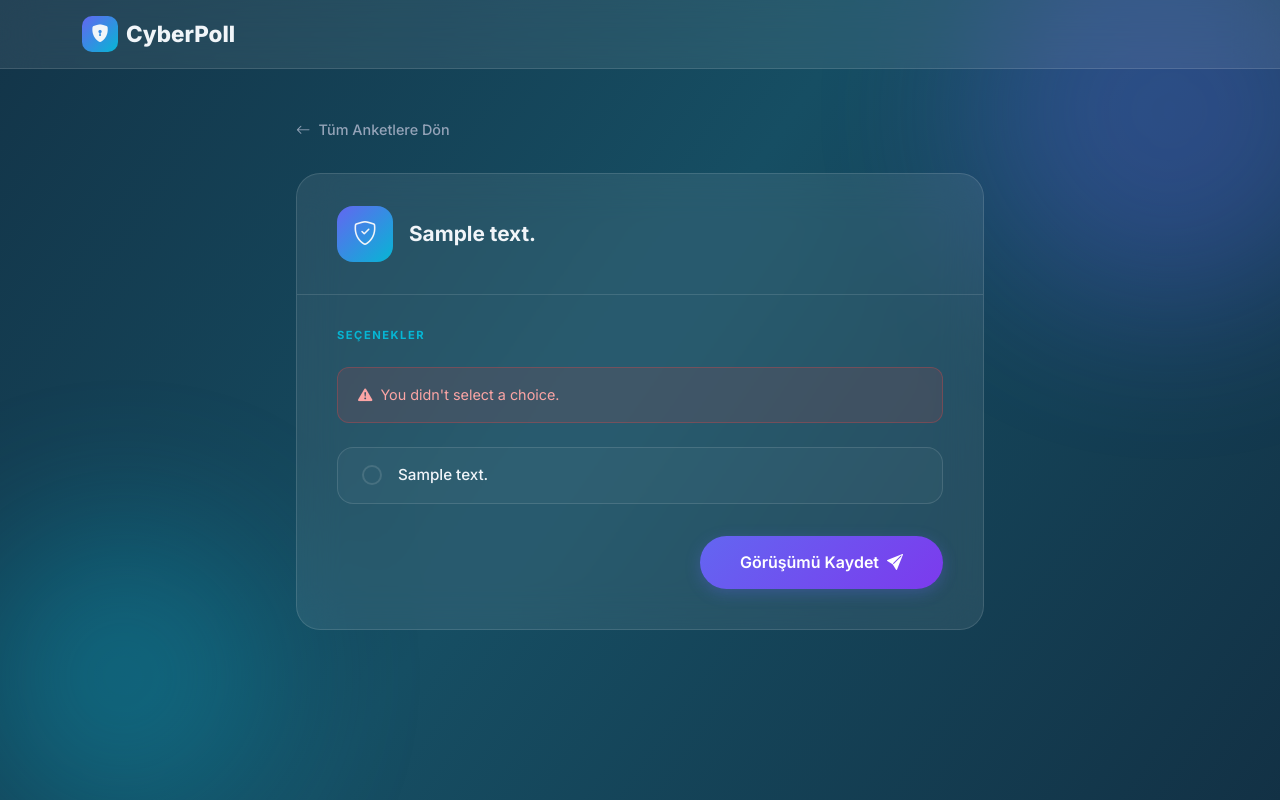
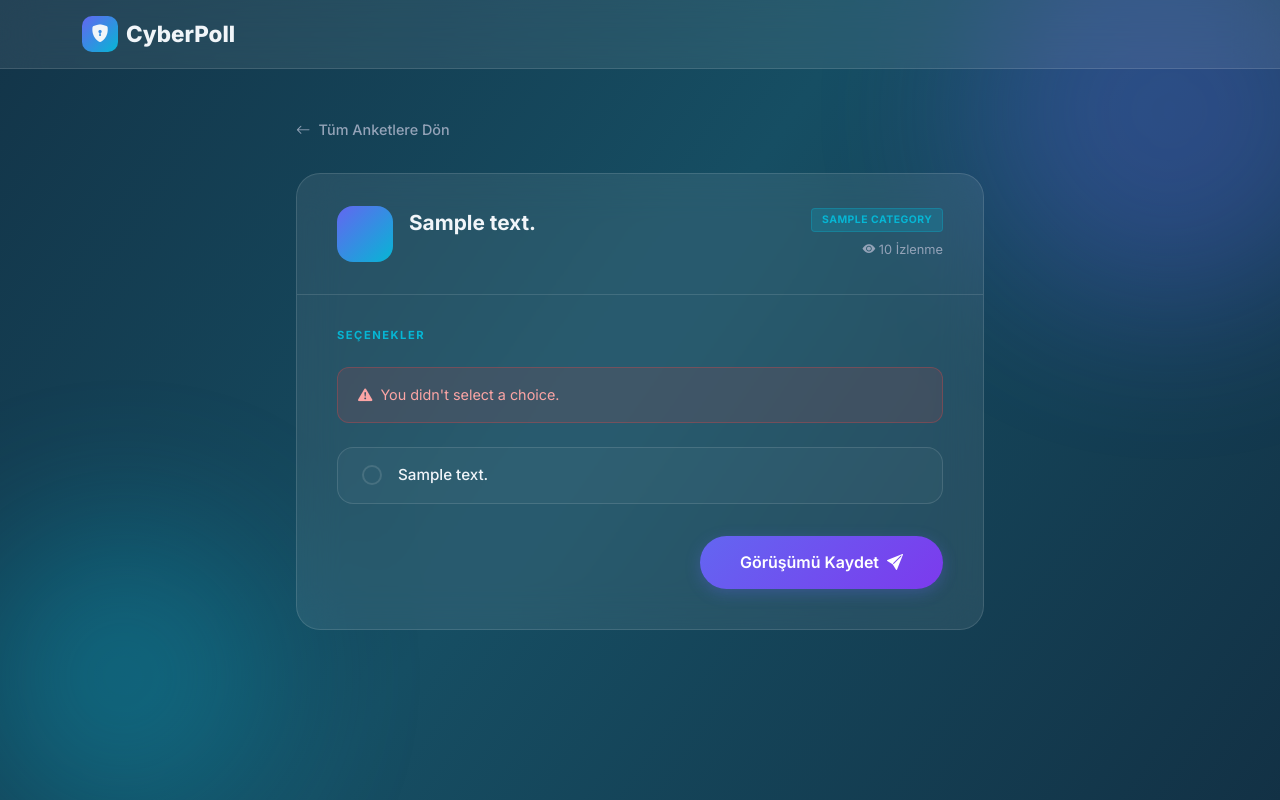
Before and after one commit to 0aliakbas0/Web_Programlama_II_-_Ali_Akbas_Django, a Django app: page /polls/1/vote/ in a window 1280 px wide. Run offline with Django 5.2, Linux system fonts and the light colour scheme; tables that the repository leaves empty hold one stand-in row (values such as "Sample post").

Commit message:
style: update index and detail templates to display category and view counts

```diff
--- a/polls/static/polls/cyber_theme.css
+++ b/polls/static/polls/cyber_theme.css
@@ -408,6 +408,39 @@ body {
     transition: transform 0.3s ease;
 }
 
+/* New: Badges & Tags */
+.card-badges {
+    display: flex;
+    gap: 0.5rem;
+    margin-bottom: 0.75rem;
+    position: relative;
+    z-index: 1;
+}
+
+.badge-category {
+    font-size: 0.65rem;
+    font-weight: 700;
+    text-transform: uppercase;
+    letter-spacing: 0.5px;
+    padding: 0.2rem 0.6rem;
+    border-radius: 4px;
+    background: rgba(6, 182, 212, 0.2);
+    color: var(--accent);
+    border: 1px solid rgba(6, 182, 212, 0.3);
+}
+
+.badge-trending {
+    font-size: 0.65rem;
+    font-weight: 700;
+    text-transform: uppercase;
+    letter-spacing: 0.5px;
+    padding: 0.2rem 0.6rem;
+    border-radius: 4px;
+    background: rgba(239, 68, 68, 0.2);
+    color: #fca5a5;
+    border: 1px solid rgba(239, 68, 68, 0.3);
+}
+
 /* ==========================================================================
    Base Structure (Detail & Results)
    ========================================================================== */
--- a/polls/templates/polls/detail.html
+++ b/polls/templates/polls/detail.html
@@ -33,8 +33,26 @@
 
             <div class="question-card">
                 <div class="question-header">
-                    <div class="q-icon"><i class="bi bi-shield-check"></i></div>
-                    <h1>{{ question.question_text }}</h1>
+                    <div class="q-icon">
+                        {% if question.category %}
+                            <i class="bi {{ question.category.icon }}"></i>
+                        {% else %}
+                            <i class="bi bi-shield-check"></i>
+                        {% endif %}
+                    </div>
+                    <div class="w-100">
+                        <div class="d-flex justify-content-between align-items-start">
+                            <h1>{{ question.question_text }}</h1>
+                            <div class="detail-stats text-end">
+                                {% if question.category %}
+                                    <span class="badge-category d-block mb-1">{{ question.category.name }}</span>
+                                {% endif %}
+                                <span class="view-count" style="font-size: 0.8rem; color: var(--text-secondary);">
+                                    <i class="bi bi-eye-fill"></i> {{ question.views }} İzlenme
+                                </span>
+                            </div>
+                        </div>
+                    </div>
                 </div>
                 <div class="question-body">
                     <form action="{% url 'polls:vote' question.id %}" method="post">
```
Also changed, not shown: polls/templates/polls/index.html (+14 -2 lines).
